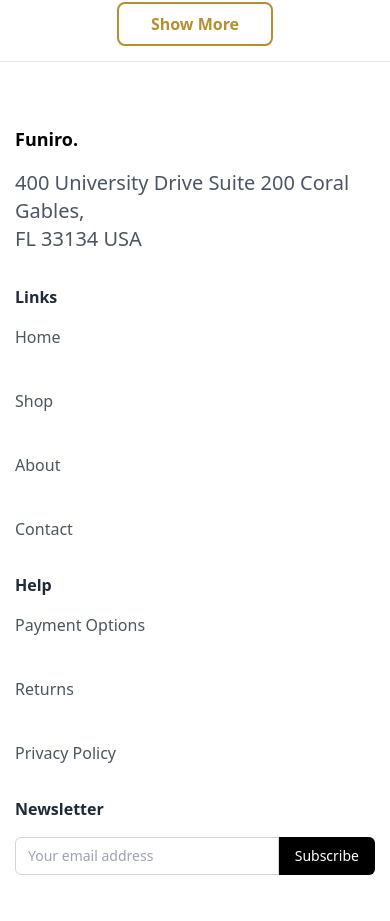
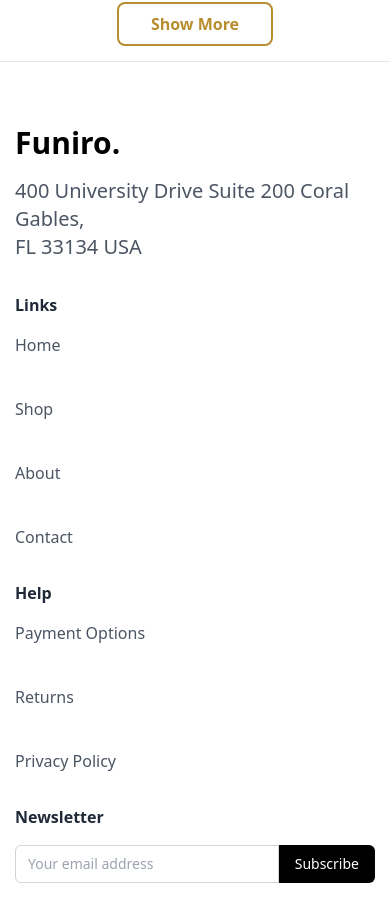
Before and after one commit to Anamika770/furniro, a Next.js app: page / in a window 390 px wide. Shown: the part 5278-6199 px from the top of the page. Built offline with nearby package versions, Linux system fonts and the light colour scheme.

Commit message:
Remove md From Furniro

```diff
--- a/src/app/components/common/footer.jsx
+++ b/src/app/components/common/footer.jsx
@@ -16,7 +16,7 @@ export default function Footer() {
       <div className="container mx-auto px-4">
         <div className="md:flex justify-between text-left">
           <div className="mb-8 md:space-y-10">
-            <div className="font-bold text-lg md:text-3xl mb-4">Funiro.</div>
+            <div className="font-bold text-3xl mb-4">Funiro.</div>
             <address className="text-gray-600 text-xl not-italic">
               <div>400 University Drive Suite 200 Coral</div>
               <div>Gables, <br /> FL 33134 USA</div>
```
